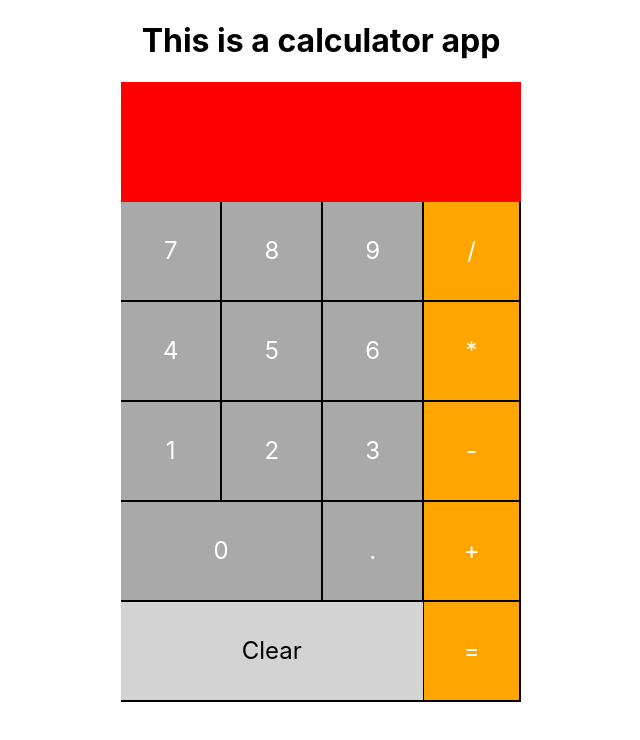
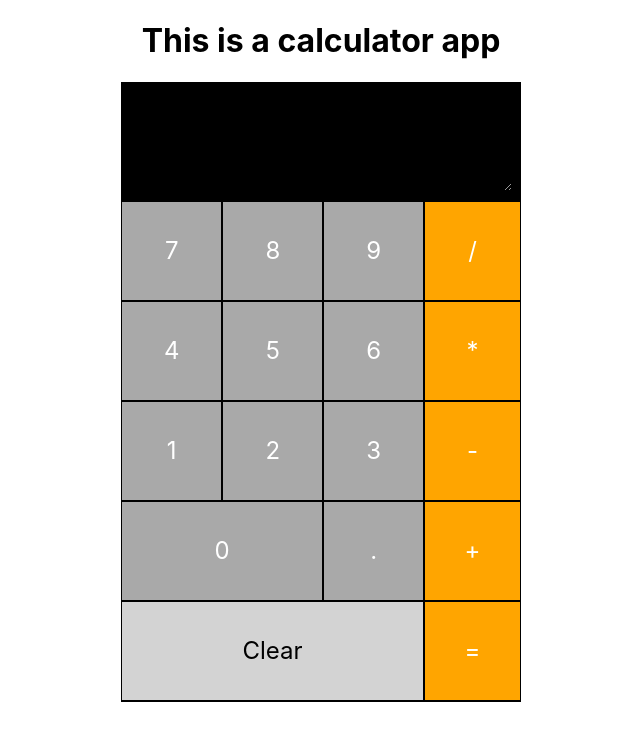
Before and after one commit to JulianEhiem/simpleCalc, a React (Create React App) app: page / in a window 1280 px wide. Shown: the top 740 px of the page, without its empty margins (319-959 px from the left). Built offline with nearby package versions, Linux system fonts and the light colour scheme.

Commit message:
final touches on styling

```diff
--- a/src/App.css
+++ b/src/App.css
@@ -9,20 +9,26 @@
   position: relative;
   max-width: 400px;
   height: 120px;
-  background-color: red;
+  background-color: black;
   color: white;
   font-size: 3.5rem;
   text-align: end;
+  overflow: none;
 }
 .screen{
   position: relative;
   margin: 0;
   padding: 0;
   top: 3rem;
-  width: 90%;
-  left: 2.2rem;
+  width: 92%;
+  line-height: 3.85rem;
+  right: 0.55rem;
   background-color: black;
   overflow: none;
+  border: none;
+  color: white;
+  text-align: right;
+  font-size: 3.75rem;
 }
 
 .operation {
@@ -54,6 +60,7 @@
 .NumBtns {
   display: flex;
   position: relative;
+  margin: 0 auto;
   width: 98%;
   height: 98%;
   font-size: 1.5rem;
--- a/src/App.js
+++ b/src/App.js
@@ -97,7 +97,7 @@ const Button = props => (
 )
 
 const Screen = (props) => {
-  return (<div className = "screen">{props.screen}</div>)
+  return (<textarea rows="1" cols="2" className="screen" maxLength="3" className="screen" value = {props.screen} />)
 
 }
 
@@ -110,7 +110,7 @@ class Numpad extends Component {
     super(props);
 
     this.state = {
-      input: ""
+      input: "",
     };
   }
 
```
Also changed, not shown: 2 other files (tests, documents, lock files or other folders).
